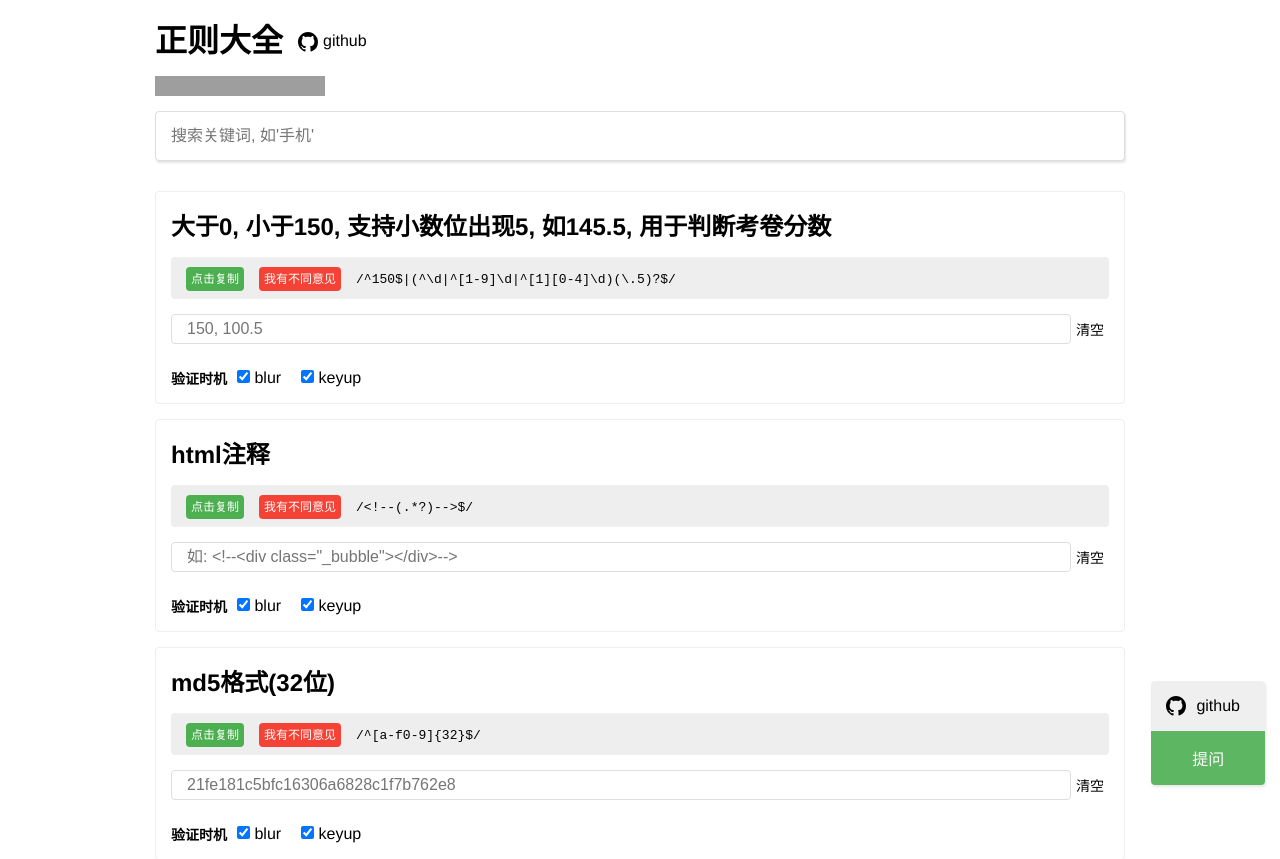
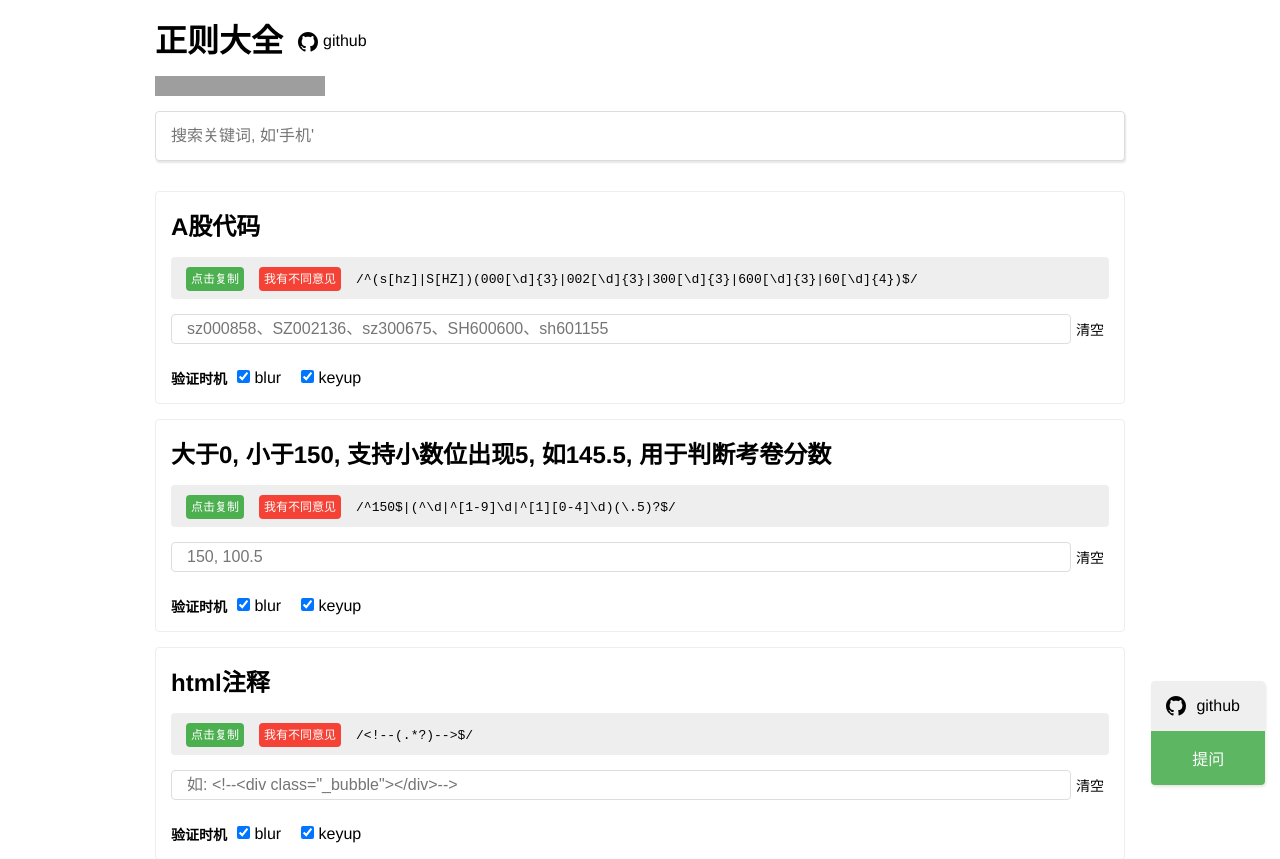
Before and after one commit to any86/any-rule, a Vue app: page / in a window 1280 px wide. Shown: the top 859 px of the page. Built offline with nearby package versions, Linux system fonts and the light colour scheme; grey boxes are pictures that could not be loaded.

Commit message:
feat: 增加A股正则

```diff
--- a/src/RULES.js
+++ b/src/RULES.js
@@ -1,4 +1,9 @@
 module.exports = [
+    {
+        title: 'A股代码',
+        rule: /^(s[hz]|S[HZ])(000[\d]{3}|002[\d]{3}|300[\d]{3}|600[\d]{3}|60[\d]{4})$/,
+        example: 'sz000858、SZ002136、sz300675、SH600600、sh601155'
+    },
     {
         title: '大于0, 小于150, 支持小数位出现5, 如145.5, 用于判断考卷分数',
         rule: /^150$|(^\d|^[1-9]\d|^[1][0-4]\d)(\.5)?$/,
@@ -13,7 +18,8 @@ module.exports = [
         title: 'md5格式(32位)',
         rule: /^[a-f0-9]{32}$/,
         example: '21fe181c5bfc16306a6828c1f7b762e8',
-    }, {
+    },
+    {
         title: '版本号格式必须为X.Y.Z',
         rule: /^\d+(\.\d+){2}$/,
         example: '如: 16.3.10'
@@ -79,13 +85,11 @@ module.exports = [
         rule: /^[京津沪渝冀豫云辽黑湘皖鲁新苏浙赣鄂桂甘晋蒙陕吉闽贵粤青藏川宁琼使领 A-Z]{1}[A-HJ-NP-Z]{1}[A-Z0-9]{4}[A-Z0-9挂学警港澳]{1}$/,
         example: '如: 京A00599、黑D23908'
     },
-
     {
         title: '车牌号(新能源+非新能源)',
         rule: /^([京津沪渝冀豫云辽黑湘皖鲁新苏浙赣鄂桂甘晋蒙陕吉闽贵粤青藏川宁琼使领 A-Z]{1}[A-HJ-NP-Z]{1}(([0-9]{5}[DF])|([DF]([A-HJ-NP-Z0-9])[0-9]{4})))|([京津沪渝冀豫云辽黑湘皖鲁新苏浙赣鄂桂甘晋蒙陕吉闽贵粤青藏川宁琼使领 A-Z]{1}[A-Z]{1}[A-HJ-NP-Z0-9]{4}[A-HJ-NP-Z0-9 挂学警港澳]{1})$/,
         example: '如: 京A12345D、京A00599'
     },
-
     {
         title: 'URL链接(网址)',
         rule: /^((https?|ftp|file):\/\/)?([\da-z.-]+)\.([a-z.]{2,6})(\/\w\.-]*)*\/?/,
@@ -211,7 +215,6 @@ module.exports = [
         rule: /^(?:(?:25[0-5]|2[0-4][0-9]|[01]?[0-9][0-9]?)\.){3}(?:25[0-5]|2[0-4][0-9]|[01]?[0-9][0-9]?)$/,
         example: '如: 172.16.0.0、127.0.0.0'
     },
-
     {
         title: 'ip-v6',
         rule: /^((([0-9A-Fa-f]{1,4}:){7}[0-9A-Fa-f]{1,4})|(([0-9A-Fa-f]{1,4}:){6}:[0-9A-Fa-f]{1,4})|(([0-9A-Fa-f]{1,4}:){5}:([0-9A-Fa-f]{1,4}:)?[0-9A-Fa-f]{1,4})|(([0-9A-Fa-f]{1,4}:){4}:([0-9A-Fa-f]{1,4}:){0,2}[0-9A-Fa-f]{1,4})|(([0-9A-Fa-f]{1,4}:){3}:([0-9A-Fa-f]{1,4}:){0,3}[0-9A-Fa-f]{1,4})|(([0-9A-Fa-f]{1,4}:){2}:([0-9A-Fa-f]{1,4}:){0,4}[0-9A-Fa-f]{1,4})|(([0-9A-Fa-f]{1,4}:){6}((\b((25[0-5])|(1\d{2})|(2[0-4]\d)|(\d{1,2}))\b)\.){3}(\b((25[0-5])|(1\d{2})|(2[0-4]\d)|(\d{1,2}))\b))|(([0-9A-Fa-f]{1,4}:){0,5}:((\b((25[0-5])|(1\d{2})|(2[0-4]\d)|(\d{1,2}))\b)\.){3}(\b((25[0-5])|(1\d{2})|(2[0-4]\d)|(\d{1,2}))\b))|(::([0-9A-Fa-f]{1,4}:){0,5}((\b((25[0-5])|(1\d{2})|(2[0-4]\d)|(\d{1,2}))\b)\.){3}(\b((25[0-5])|(1\d{2})|(2[0-4]\d)|(\d{1,2}))\b))|([0-9A-Fa-f]{1,4}::([0-9A-Fa-f]{1,4}:){0,5}[0-9A-Fa-f]{1,4})|(::([0-9A-Fa-f]{1,4}:){0,6}[0-9A-Fa-f]{1,4})|(([0-9A-Fa-f]{1,4}:){1,7}:))$/i,
@@ -227,7 +230,6 @@ module.exports = [
         rule: /^[a-zA-Z][-_a-zA-Z0-9]{5,19}$/,
         example: '如: github666、kd_-666'
     },
-
     {
         title: '中国邮政编码',
         rule: /^(0[1-7]|1[0-356]|2[0-7]|3[0-6]|4[0-7]|5[1-7]|6[1-7]|7[0-5]|8[013-6])\d{4}$/,
```
Also changed, not shown: 1 other file (tests, documents, lock files or other folders).
